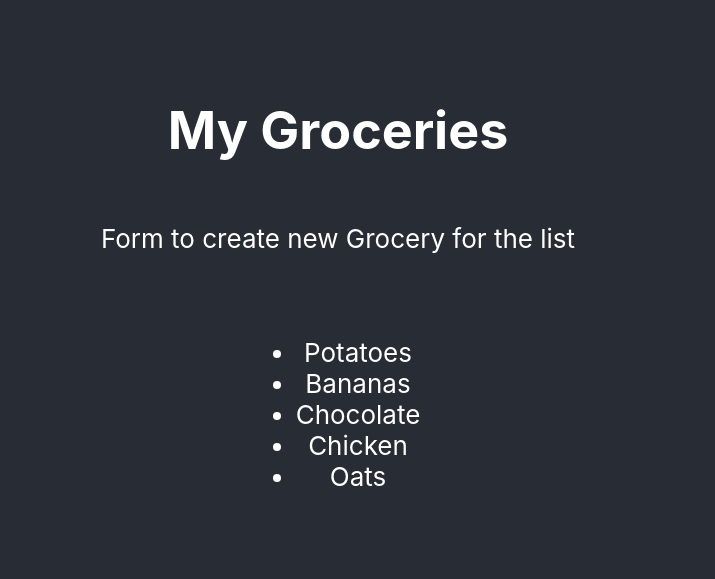
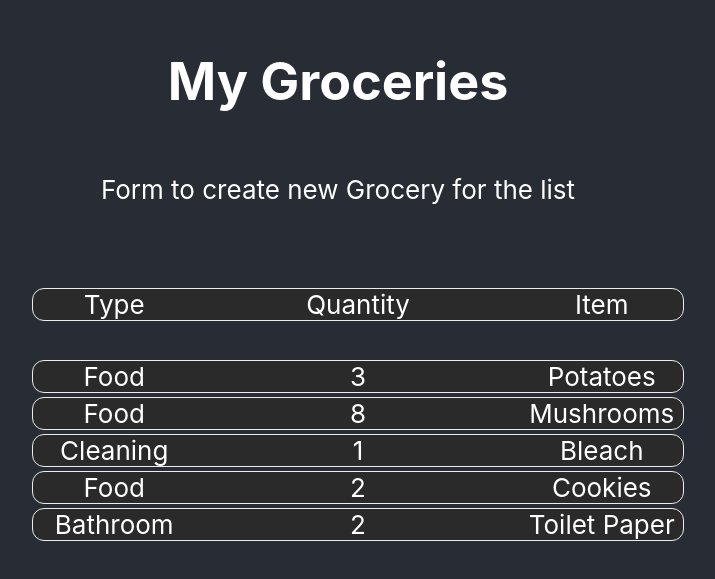
Before and after one commit to GorkaEchavarri/react-test, a React (Create React App) app: page / in a window 1280 px wide. Shown: the part 109-688 px from the top of the page, without its empty margins (302-1017 px from the left). Built offline with nearby package versions, Linux system fonts and the light colour scheme.

Commit message:
list-item components done

```diff
--- a/src/App.js
+++ b/src/App.js
@@ -2,6 +2,7 @@ import React from 'react';
 import './App.css';
 import NewGrocery from './components/NewGrocery';
 import ListAllGroceries from './components/ListAllGroceries';
+
 
 function App() {
   return (
--- /dev/null
+++ b/src/components/GroceryItem.css
@@ -0,0 +1,15 @@
+.grocery-container {
+  display: flex;
+  flex-direction: row;
+  border: 1px solid #ececec;
+  background-color: #2a2a2a;
+  color: white;
+  border-radius: 12px;
+  justify-content: space-between;
+  width: 650px;
+  margin: 4px;
+}
+
+.grocery-item {
+  flex: 0 0 25%;
+}
--- /dev/null
+++ b/src/components/GroceryItem.js
@@ -0,0 +1,13 @@
+import './GroceryItem.css'
+
+function GroceryItem(props) {
+  return (
+    <div class="grocery-container">
+      <div class="grocery-item">{props.type}</div>
+      <div class="grocery-item">{props.quantity}</div>
+      <div class="grocery-item">{props.item}</div>
+    </div>
+  );
+}
+
+export default GroceryItem;
--- a/src/components/ListAllGroceries.js
+++ b/src/components/ListAllGroceries.js
@@ -1,14 +1,30 @@
 import React from 'react';
+import GroceryItem from './GroceryItem';
+import './GroceryItem.css'
+
+let groceries = [
+  {type: "Food", quantity: 3, item: "Potatoes"},
+  {type: "Food", quantity: 8, item: "Mushrooms"},
+  {type: "Cleaning", quantity: 1, item: "Bleach"},
+  {type: "Food", quantity: 2, item: "Cookies"},
+  {type: "Bathroom", quantity: 2, item: "Toilet Paper"},
+]
 
 function ListAllGroceries() {
   return (
     <div>
       <ul>
-        <li>Potatoes</li>
-        <li>Bananas</li>
-        <li>Chocolate</li>
-        <li>Chicken</li>
-        <li>Oats</li>
+      <div class="grocery-container">
+      <div class="grocery-item">Type</div>
+    <div class="grocery-item">Quantity</div>
+      <div class="grocery-item">Item</div>
+    </div>
+    <br></br>
+      <GroceryItem type={groceries[0].type} quantity={groceries[0].quantity} item={groceries[0].item}/>
+      <GroceryItem type={groceries[1].type} quantity={groceries[1].quantity} item={groceries[1].item}/>
+      <GroceryItem type={groceries[2].type} quantity={groceries[2].quantity} item={groceries[2].item}/>
+      <GroceryItem type={groceries[3].type} quantity={groceries[3].quantity} item={groceries[3].item}/>
+      <GroceryItem type={groceries[4].type} quantity={groceries[4].quantity} item={groceries[4].item}/>
       </ul>
     </div>
   );
--- a/src/components/NewGrocery.js
+++ b/src/components/NewGrocery.js
@@ -1,5 +1,3 @@
-import React from 'react';
-
 function NewGrocery() {
   return (
     <div>
```
